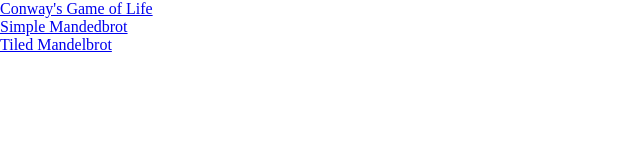
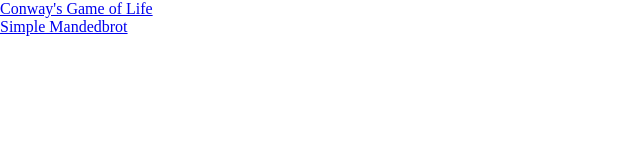
Before and after one commit to nerdkid93/wasm-intro, a plain HTML site: page index.html in a window 1280 px wide. Shown: the whole page, without its empty margins (0-640 px from the left). Drawn offline with Linux system fonts and the light colour scheme.

Commit message:
changing repo index to remove webassembly that won\'t compile

```diff
--- a/index.html
+++ b/index.html
@@ -13,6 +13,6 @@
   <body>
     <a href="lyff/">Conway's Game of Life</a><br>
     <a href="mandelbrot-simple/">Simple Mandedbrot</a><br>
-    <a href="mandelbrot-tiled/">Tiled Mandelbrot</a><br>
+    <!--<a href="mandelbrot-tiled/">Tiled Mandelbrot</a><br>-->
   </body>
 </html>
```
